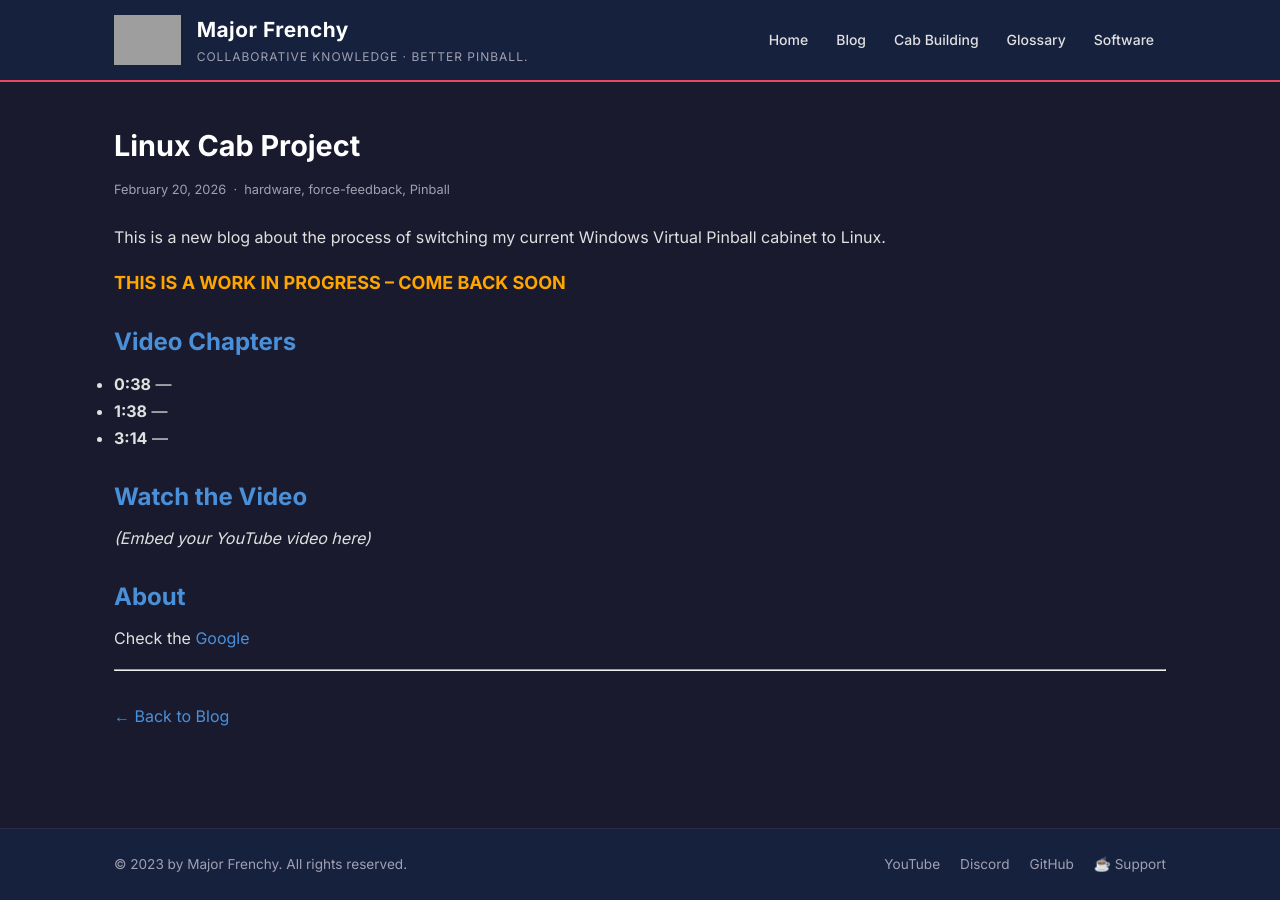
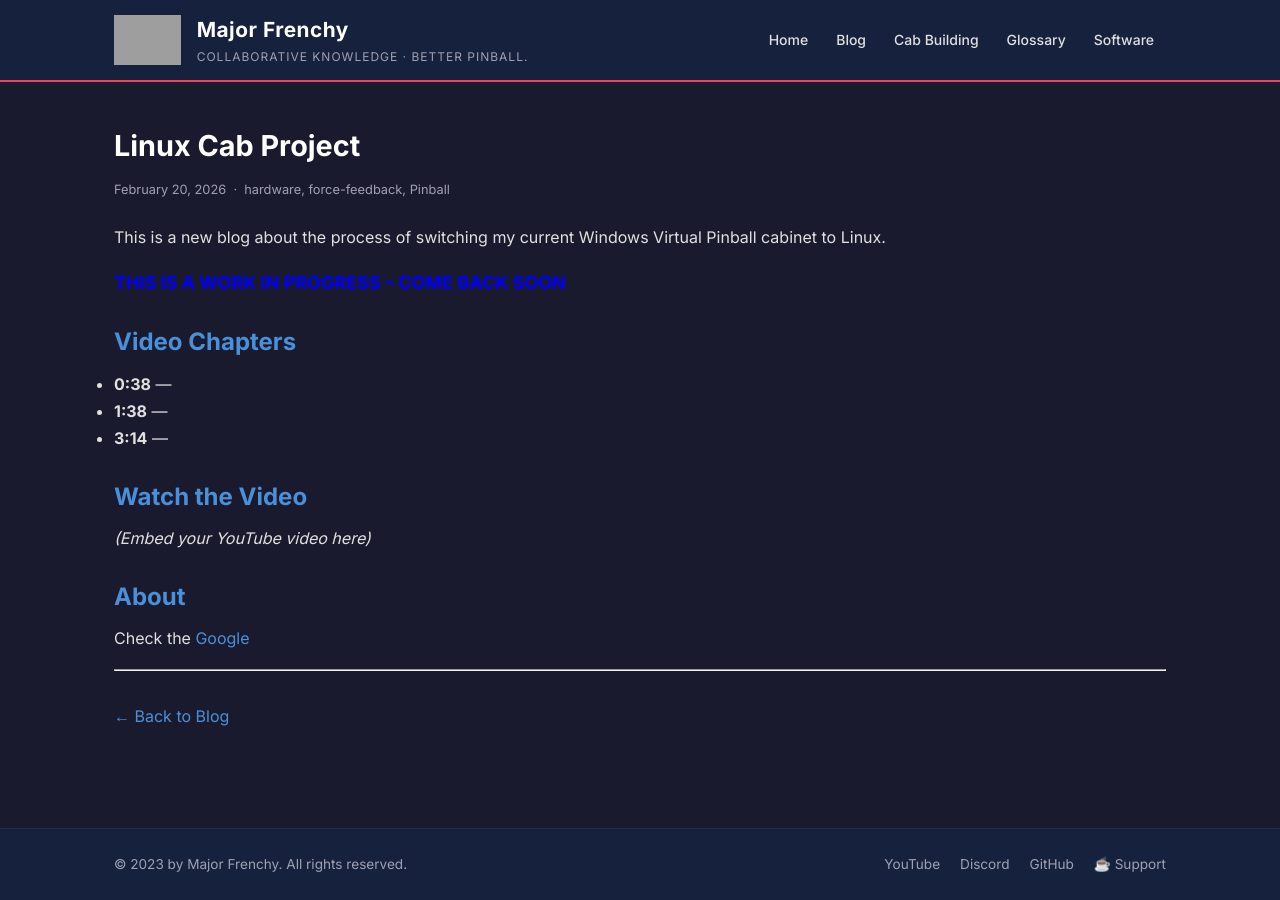
Before and after one commit to MajorFrenchy/MajorFrenchy.github.io, a Jekyll site: the page built from _posts/2026-02-20-Linux-Cab.md, in a window 1280 px wide. Built offline with Jekyll 4.4.1, drawn with Linux system fonts in a browser that asks for light colours; grey boxes are pictures that could not be loaded.

Commit message:
Update text color for work in progress notice

```diff
--- a/_posts/2026-02-20-Linux-Cab.md
+++ b/_posts/2026-02-20-Linux-Cab.md
@@ -7,7 +7,7 @@
 
 This is a new blog about the process of switching my current Windows Virtual Pinball cabinet to Linux.
 
-<span class="orange-text">THIS IS A WORK IN PROGRESS -- COME BACK SOON</span>
+<span class="blue-text">THIS IS A WORK IN PROGRESS -- COME BACK SOON</span>
 
 
 
```
